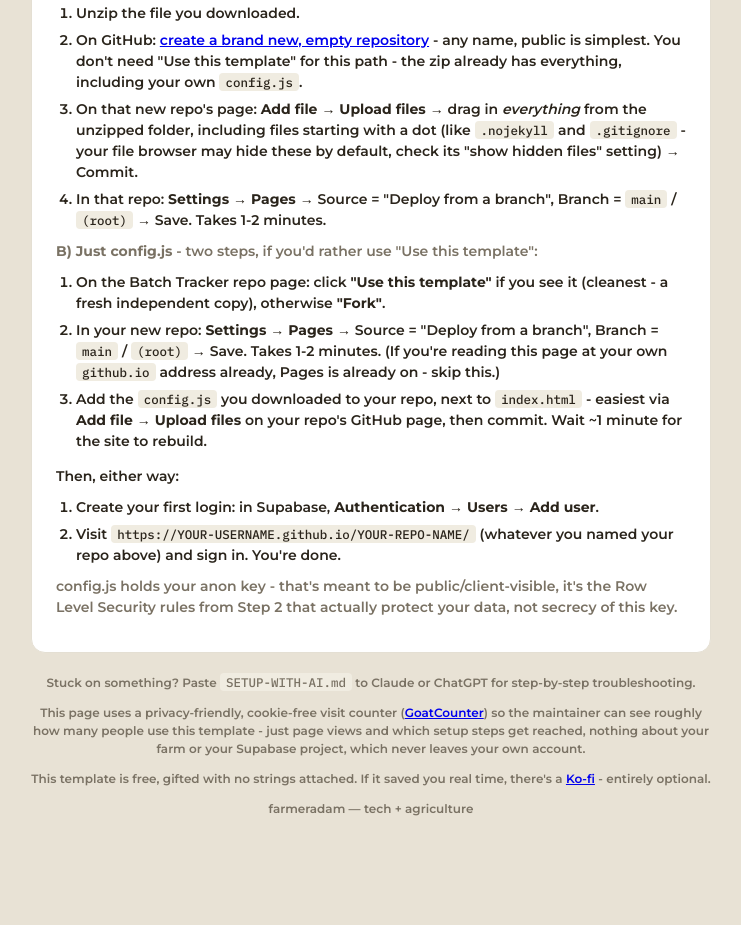
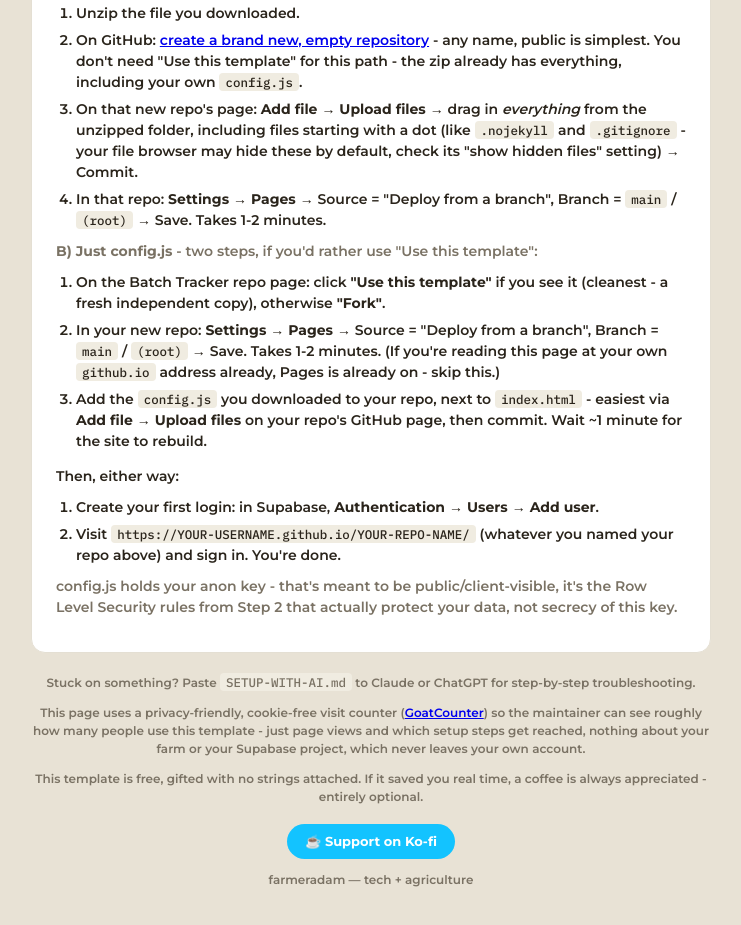
Before and after one commit to FarmerAdam/batch-tracker-template, a website: page setup.html in a window 1280 px wide. Shown: the part 2105-3030 px from the top of the page, without its empty margins (269-1010 px from the left). Drawn offline with Linux system fonts and the light colour scheme.

Commit message:
Style the Ko-fi link as a proper pill button

```diff
--- a/setup.html
+++ b/setup.html
@@ -40,6 +40,8 @@
 .btn:hover{filter:brightness(1.08)}
 .btn:disabled{opacity:.45;cursor:not-allowed;filter:none}
 .btn.secondary{background:var(--card);color:var(--ink);border:1px solid var(--line)}
+.kofi-btn{display:inline-flex;align-items:center;gap:6px;background:#13C3FF;color:#fff;border-radius:999px;padding:8px 18px;font-size:13px;font-weight:700;text-decoration:none;margin-top:6px}
+.kofi-btn:hover{filter:brightness(1.08)}
 .btn.secondary:hover{border-color:var(--accent);color:var(--accent)}
 pre.sql{background:#1F1B15;color:#E8E2D5;font-family:var(--mono);font-size:11.5px;line-height:1.6;padding:16px;border-radius:10px;max-height:260px;overflow:auto;white-space:pre;margin:0 0 12px}
 label{display:block;font-size:13px;font-weight:600;margin:14px 0 6px}
@@ -164,7 +166,8 @@
   <footer class="page">
     <p>Stuck on something? Paste <code>SETUP-WITH-AI.md</code> to Claude or ChatGPT for step-by-step troubleshooting.</p>
     <p>This page uses a privacy-friendly, cookie-free visit counter (<a href="https://www.goatcounter.com" target="_blank" rel="noopener">GoatCounter</a>) so the maintainer can see roughly how many people use this template - just page views and which setup steps get reached, nothing about your farm or your Supabase project, which never leaves your own account.</p>
-    <p>This template is free, gifted with no strings attached. If it saved you real time, there's a <a href="https://ko-fi.com/farmeradam" target="_blank" rel="noopener">Ko-fi</a> - entirely optional.</p>
+    <p>This template is free, gifted with no strings attached. If it saved you real time, a coffee is always appreciated - entirely optional.</p>
+    <p><a class="kofi-btn" href="https://ko-fi.com/farmeradam" target="_blank" rel="noopener">☕ Support on Ko-fi</a></p>
     <p>farmeradam — tech + agriculture</p>
   </footer>
 </div>
```
